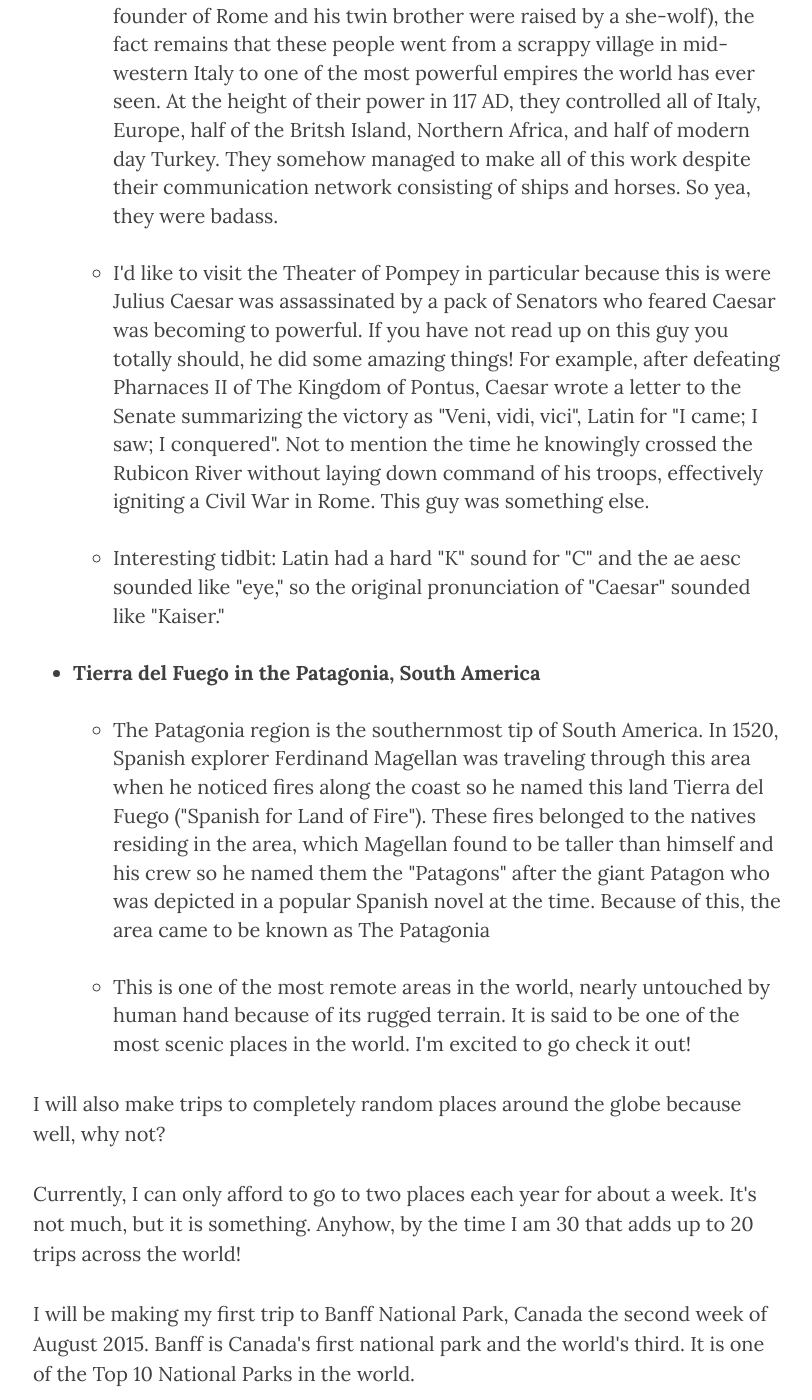
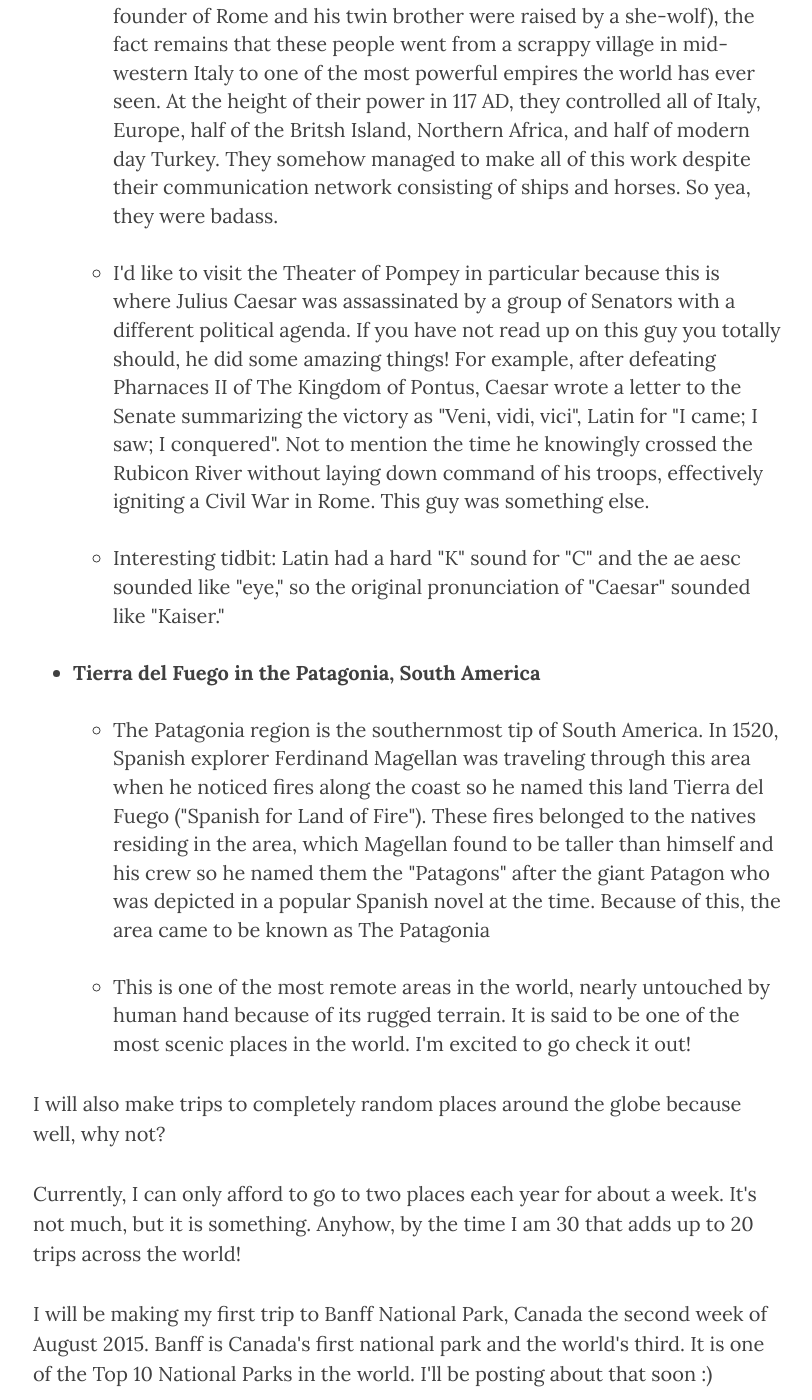
Before and after one commit to atxmemo/atxmemo.github.io, a Jekyll site: the page built from _posts/2015-07-04-here-goes-everything.markdown, in a window 1280 px wide and 1400 px high, scrolled down 965 px. Shown: the whole window, without its empty margins (232-1044 px from the left). Built offline with Jekyll 4.4.1, drawn with Linux system fonts in a browser that asks for light colours; nearby versions of some CDN libraries.

Commit message:
Spelling changes

```diff
--- a/_posts/2015-07-04-here-goes-everything.markdown
+++ b/_posts/2015-07-04-here-goes-everything.markdown
@@ -18,7 +18,7 @@ header-img: "img/home.png"
                 <br>
                 <li>The ancient Romans were something special. Although the exact foundations of Rome itself remain shrouded in myth (it is claimed the founder of Rome and his twin brother were raised by a she-wolf), the fact remains that these people went from a scrappy village in mid-western Italy to one of the most powerful empires the world has ever seen. At the height of their power in 117 AD, they controlled all of Italy, Europe, half of the Britsh Island, Northern Africa, and half of modern day Turkey. They somehow managed to make all of this work despite their communication network consisting of ships and horses. So yea, they were badass.</li>
                 <br>
-                <li>I'd like to visit the Theater of Pompey in particular because this is were Julius Caesar was assassinated by a pack of Senators who feared Caesar was becoming to powerful. If you have not read up on this guy you totally should, he did some amazing things! For example, after defeating Pharnaces II of The Kingdom of Pontus, Caesar wrote a letter to the Senate summarizing the victory as "Veni, vidi, vici", Latin for "I came; I saw; I conquered". Not to mention the time he knowingly crossed the Rubicon River without laying down command of his troops, effectively igniting a Civil War in Rome. This guy was something else.  </li>
+                <li>I'd like to visit the Theater of Pompey in particular because this is where Julius Caesar was assassinated by a group of Senators with a different political agenda. If you have not read up on this guy you totally should, he did some amazing things! For example, after defeating Pharnaces II of The Kingdom of Pontus, Caesar wrote a letter to the Senate summarizing the victory as "Veni, vidi, vici", Latin for "I came; I saw; I conquered". Not to mention the time he knowingly crossed the Rubicon River without laying down command of his troops, effectively igniting a Civil War in Rome. This guy was something else.  </li>
                 <br>
                 <li>Interesting tidbit: Latin had a hard "K" sound for "C" and the ae aesc sounded like "eye," so the original pronunciation of "Caesar" sounded like "Kaiser."</li>
 
@@ -39,7 +39,7 @@ header-img: "img/home.png"
 
 <p>Currently, I can only afford to go to two places each year for about a week. It's not much, but it is something. Anyhow, by the time I am 30 that adds up to 20 trips across the world!</p>
 
-<p>I will be making my first trip to Banff National Park, Canada the second week of August 2015. Banff is Canada's first national park and the world's third. It is one of the Top 10 National Parks in the world.</p>
+<p>I will be making my first trip to Banff National Park, Canada the second week of August 2015. Banff is Canada's first national park and the world's third. It is one of the Top 10 National Parks in the world. I'll be posting about that soon :)</p>
 
 <p>I'll make a post for each of the destinations that I visit with some history behind it, why I chose the place, some photos, recommendations and other tidbits I find worth mentioning.</p>
 
```
